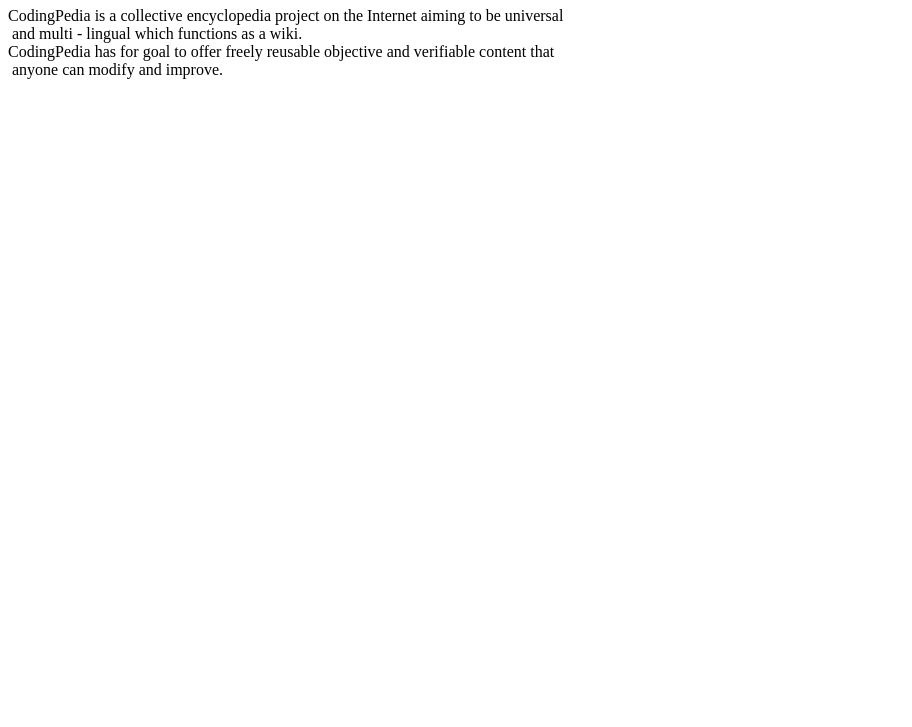
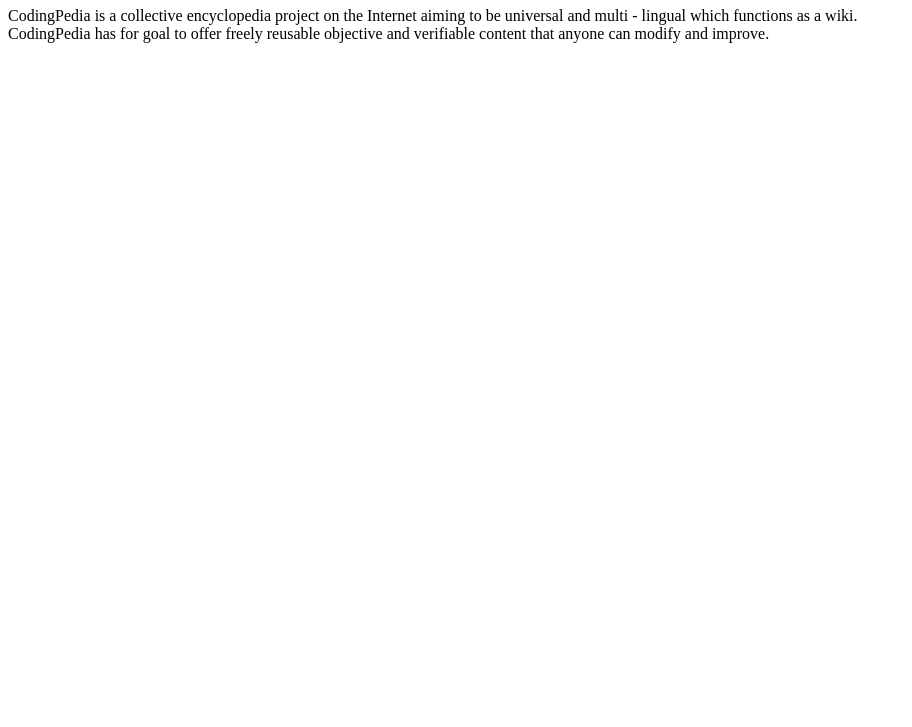
Before and after one commit to OlivierPAKOSZepitech/T-WEB-500-day02-LIL_olivier-pakosz, a plain HTML site: page Delivery/task01/index.html in a window 1280 px wide. Shown: the part 73-800 px from the top of the page, without its empty margins (0-912 px from the left). Drawn offline with Linux system fonts and the light colour scheme.

Commit message:
correction task01

```diff
--- a/Delivery/task01/index.html
+++ b/Delivery/task01/index.html
@@ -8,10 +8,10 @@
 <body>
     <h1>Welcome to CodingPedia!</h1>
     <p>
-    CodingPedia is a collective encyclopedia project on the Internet aiming to be universal <br>
-    &nbsp;and multi - lingual which functions as a wiki. <br>
-    CodingPedia has for goal to offer freely reusable objective and verifiable content that <br>
-    &nbsp;anyone can modify and improve. <br>
+    CodingPedia is a collective encyclopedia project on the Internet aiming to be universal
+    and multi - lingual which functions as a wiki. <br>
+    CodingPedia has for goal to offer freely reusable objective and verifiable content that
+    anyone can modify and improve.
     </p>
 </body>
 </html>
```
